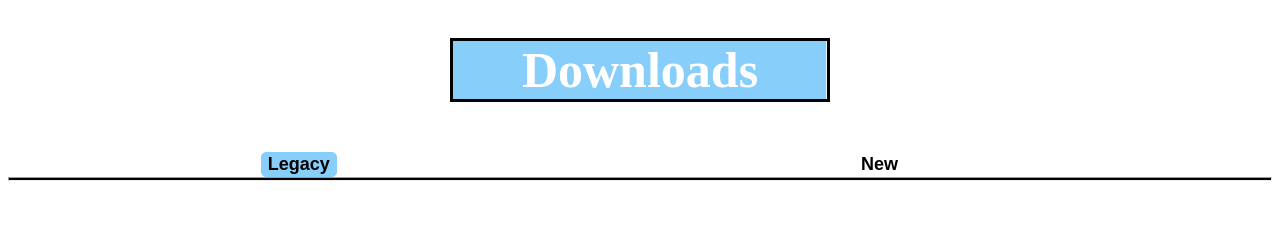
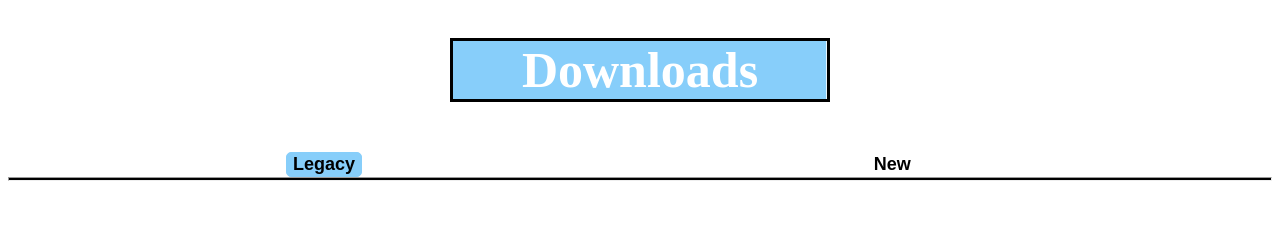
Before and after one commit to Patoll3461/mc-tetragon.de-website, a plain HTML site: page index.html in a window 1280 px wide. Shown: the top 230 px of the page. Drawn offline with Linux system fonts and the light colour scheme.

Commit message:
fixed menu

```diff
--- a/style.css
+++ b/style.css
@@ -37,7 +37,7 @@ h1 {
 }
 
 .menubuttonl{
-    margin-left: 20%;
+    margin-left: 22%;
     text-align: center;
     color: var(--text-color);
     font-weight: bold;
@@ -54,7 +54,7 @@ h1 {
 }
 
 .menubuttonr{
-    margin-left: 41%;
+    margin-left: 45%;
     text-align: center;
     color: var(--text-color);
     font-weight: bold;
@@ -228,6 +228,10 @@ span {
         background-size: 150%;
         font-size: 16px;
     }
+
+    .menubuttonr {
+        margin-left: 40%;
+    }
 }
 
 @media screen and (max-width: 1500px) {
```
